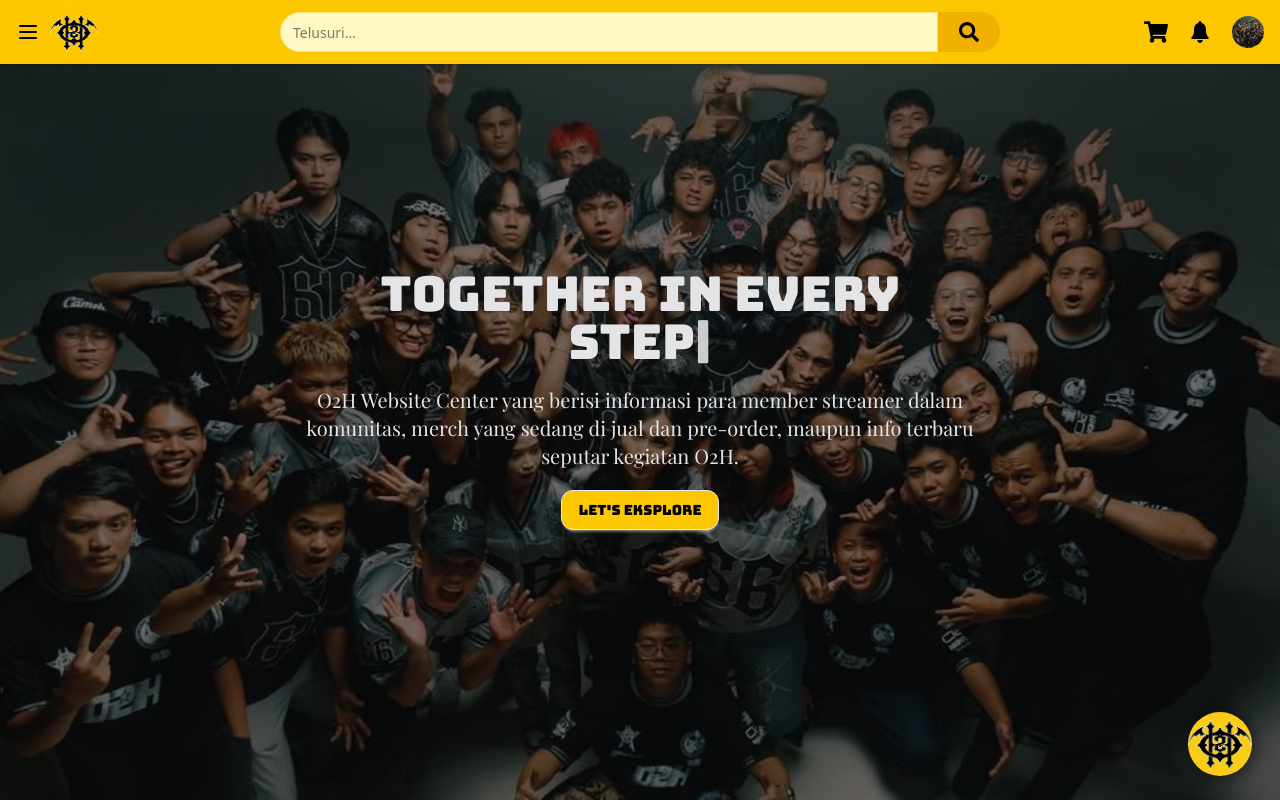
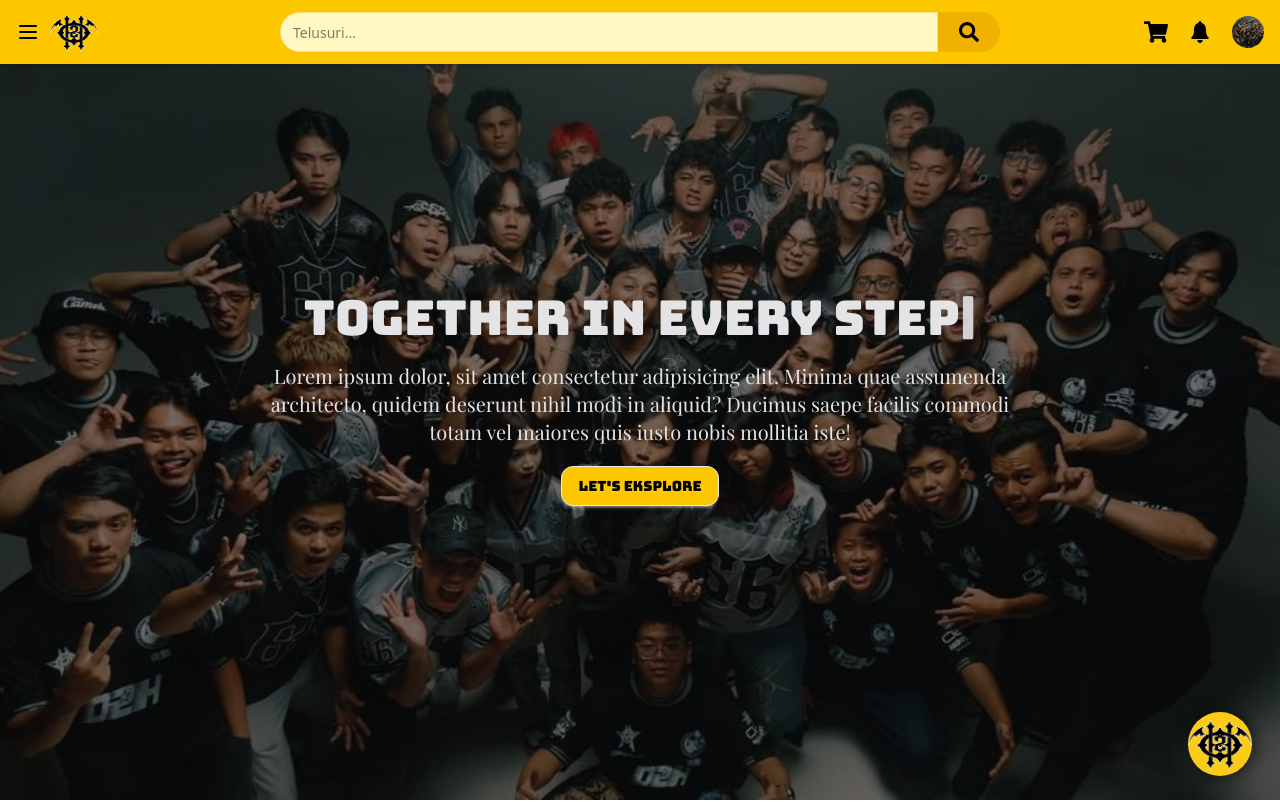
Before and after one commit to WasnDChii4/o2h-website, a Next.js app: page / in a window 1280 px wide. Shown: the top 802 px of the page. Built offline with nearby package versions, Linux system fonts and the light colour scheme.

Commit message:
Update code

```diff
--- a/app/components/client/HeroPageUtama.tsx
+++ b/app/components/client/HeroPageUtama.tsx
@@ -82,7 +82,7 @@ export default function Hero() {
 
       {/* Koneten utama */}
       <div className="hero-content text-neutral-content text-center z-10">
-        <div className="max-w-2xl">
+        <div className="max-w-3xl">
           {/* Judul utama */}
           <h1
             className={`mb-5 text-4xl md:text-5xl font-bold ${bungee.className}`}
@@ -92,9 +92,10 @@ export default function Hero() {
           </h1>
           {/* Deskripsi */}
           <p className={`mb-5 md:text-xl ${playfairDisplayRegular.className}`}>
-            O2H Website Center yang berisi informasi para member streamer dalam
-            komunitas, merch yang sedang di jual dan pre-order, maupun info
-            terbaru seputar kegiatan O2H.
+            Lorem ipsum dolor, sit amet consectetur adipisicing elit. Minima
+            quae assumenda architecto, quidem deserunt nihil modi in aliquid?
+            Ducimus saepe facilis commodi totam vel maiores quis iusto nobis
+            mollitia iste!
           </p>
           {/* Button CTA */}
           <button
```
